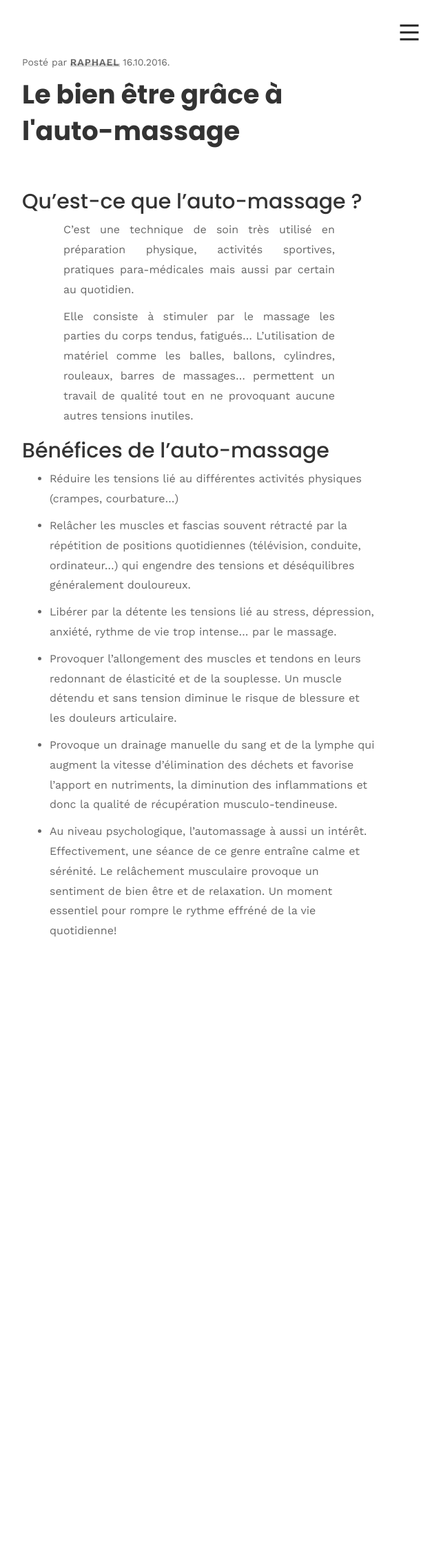
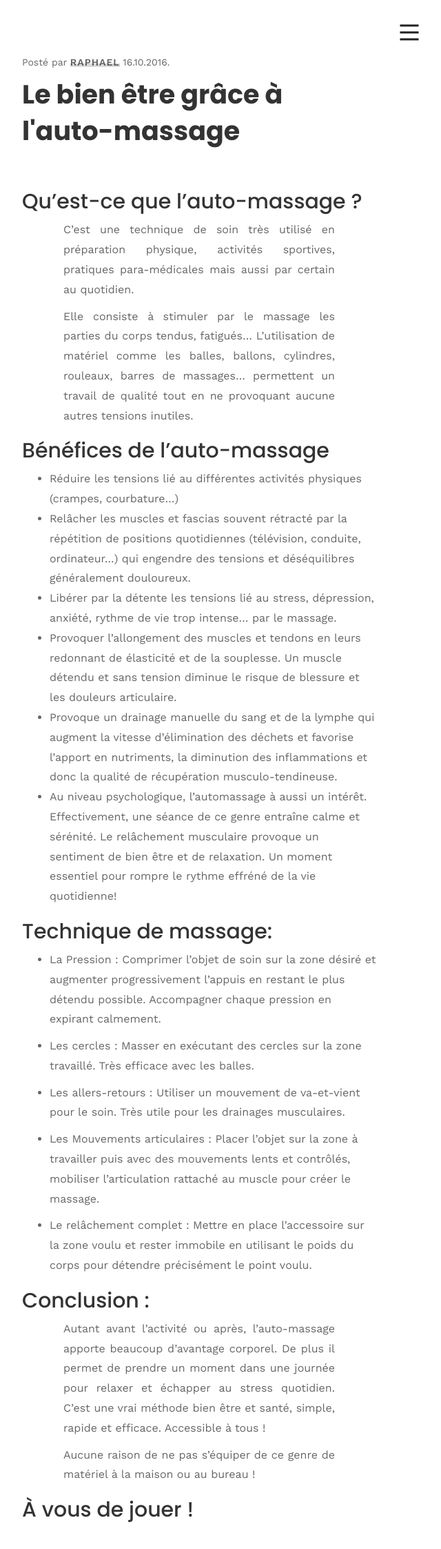
Before and after one commit to phildaponte/odemard, a Jekyll site: the page built from _posts/2017-10-09-le-bien-tre-gr-ce-l-auto-massage.md, in a window 1280 px wide. Shown: the top 2245 px of the page at 69% size, without its empty margins (639-1279 px from the left). Built offline with Jekyll 4.4.1, drawn with Linux system fonts in a browser that asks for light colours; comment, search, counter and statistics services are not loaded.

Commit message:
Update Blog Post “2017-10-09-le-bien-tre-gr-ce-l-auto-massage”

```diff
--- a/_posts/2017-10-09-le-bien-tre-gr-ce-l-auto-massage.md
+++ b/_posts/2017-10-09-le-bien-tre-gr-ce-l-auto-massage.md
@@ -12,14 +12,29 @@ Elle consiste à stimuler par le massage les parties du corps tendus, fatigués
 
 ## Bénéfices de l’auto-massage
 
-- Réduire les tensions lié au différentes activités physiques (crampes, courbature…)
+* Réduire les tensions lié au différentes activités physiques (crampes, courbature…)
+* Relâcher les muscles et fascias souvent rétracté par la répétition de positions quotidiennes (télévision, conduite, ordinateur…) qui engendre des tensions et déséquilibres généralement douloureux.
+* Libérer par la détente les tensions lié au stress, dépression, anxiété, rythme de vie trop intense… par le massage.
+* Provoquer l’allongement des muscles et tendons en leurs redonnant de élasticité et de la souplesse. Un muscle détendu et sans tension diminue le risque de blessure et les douleurs articulaire.
+* Provoque un drainage manuelle du sang et de la lymphe qui augment la vitesse d’élimination des déchets et favorise l’apport en nutriments, la diminution des inflammations et donc la qualité de récupération musculo-tendineuse.
+* Au niveau psychologique, l’automassage à aussi un intérêt. Effectivement, une séance de ce genre entraîne calme et sérénité. Le relâchement musculaire provoque un sentiment de bien être et de relaxation. Un moment essentiel pour rompre le rythme effréné de la vie quotidienne!
 
-- Relâcher les muscles et fascias souvent rétracté par la répétition de positions quotidiennes (télévision, conduite, ordinateur…) qui engendre des tensions et déséquilibres généralement douloureux.
+## Technique de massage:
 
-- Libérer par la détente les tensions lié au stress, dépression, anxiété, rythme de vie trop intense… par le massage.
+- La Pression : Comprimer l’objet de soin sur la zone désiré et augmenter progressivement l’appuis en restant le plus détendu possible. Accompagner chaque pression en expirant calmement.
 
-- Provoquer l’allongement des muscles et tendons en leurs redonnant de élasticité et de la souplesse. Un muscle détendu et sans tension diminue le risque de blessure et les douleurs articulaire.
+- Les cercles : Masser en exécutant des cercles sur la zone travaillé. Très efficace avec les balles.
 
-- Provoque un drainage manuelle du sang et de la lymphe qui augment la vitesse d’élimination des déchets et favorise l’apport en nutriments, la diminution des inflammations et donc la qualité de récupération musculo-tendineuse.
+- Les allers-retours : Utiliser un mouvement de va-et-vient pour le soin. Très utile pour les drainages musculaires.
 
-- Au niveau psychologique, l’automassage à aussi un intérêt. Effectivement, une séance de ce genre entraîne calme et sérénité. Le relâchement musculaire provoque un sentiment de bien être et de relaxation. Un moment essentiel pour rompre le rythme effréné de la vie quotidienne!
+- Les Mouvements articulaires : Placer l’objet sur la zone à travailler puis avec des mouvements lents et contrôlés, mobiliser l’articulation rattaché au muscle pour créer le massage.
+
+- Le relâchement complet : Mettre en place l’accessoire sur la zone voulu et rester immobile en utilisant le poids du corps pour détendre précisément le point voulu.
+
+## Conclusion :
+
+Autant avant l’activité ou après, l’auto-massage apporte beaucoup d’avantage corporel. De plus il permet de prendre un moment dans une journée pour relaxer et échapper au stress quotidien. C’est une vrai méthode bien être et santé, simple, rapide et efficace. Accessible à tous !
+
+Aucune raison de ne pas s’équiper de ce genre de matériel à la maison ou au bureau !
+
+## À vous de jouer !
```
